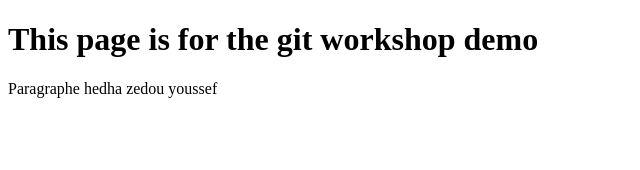
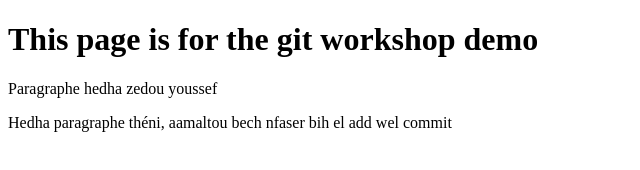
Before and after one commit to youssefalmia/workshop-git, a plain HTML site: page index.html in a window 1280 px wide. Shown: the whole page, without its empty margins (0-640 px from the left). Drawn offline with Linux system fonts and the light colour scheme.

Commit message:
first main commit

```diff
--- a/index.html
+++ b/index.html
@@ -11,6 +11,8 @@
 <body>
   <h1>This page is for the git workshop demo</h1>
   <p>Paragraphe hedha zedou youssef </p>
+  <p> Hedha paragraphe théni, aamaltou bech nfaser bih el add wel commit</p>
+  <!-- ceci est un commentaire -->
 </body>
 
 </html>
```
